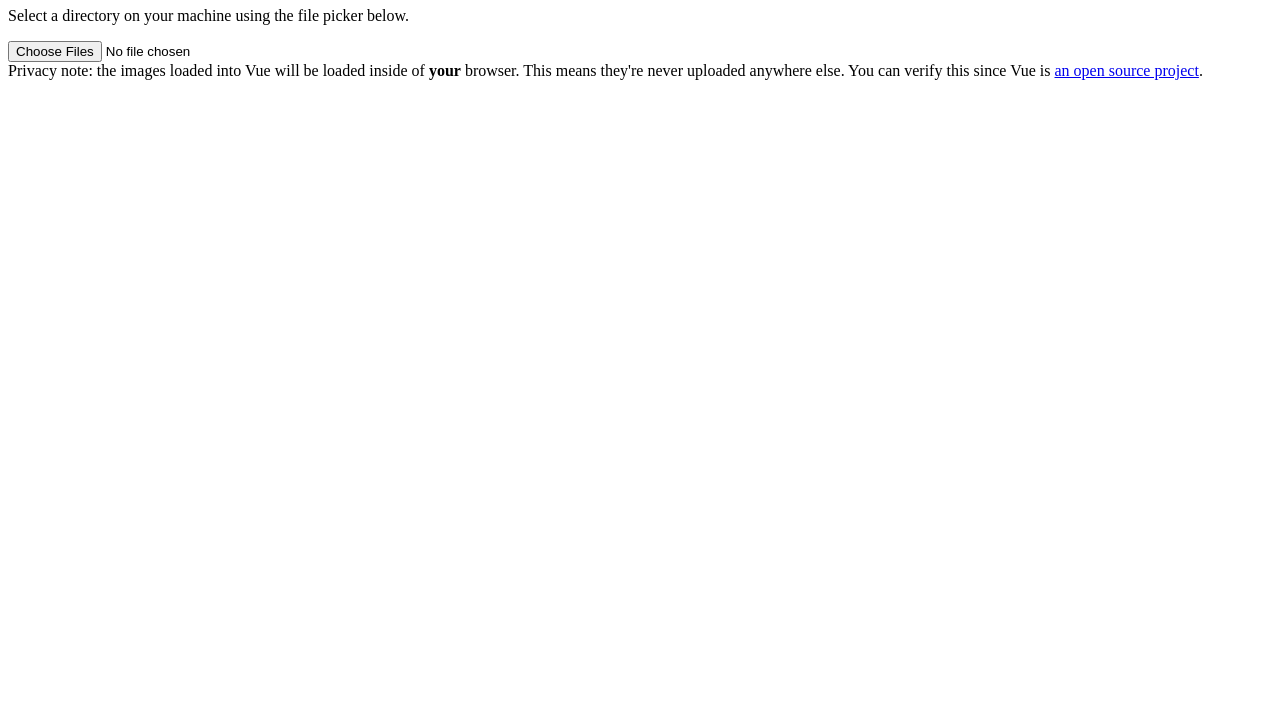
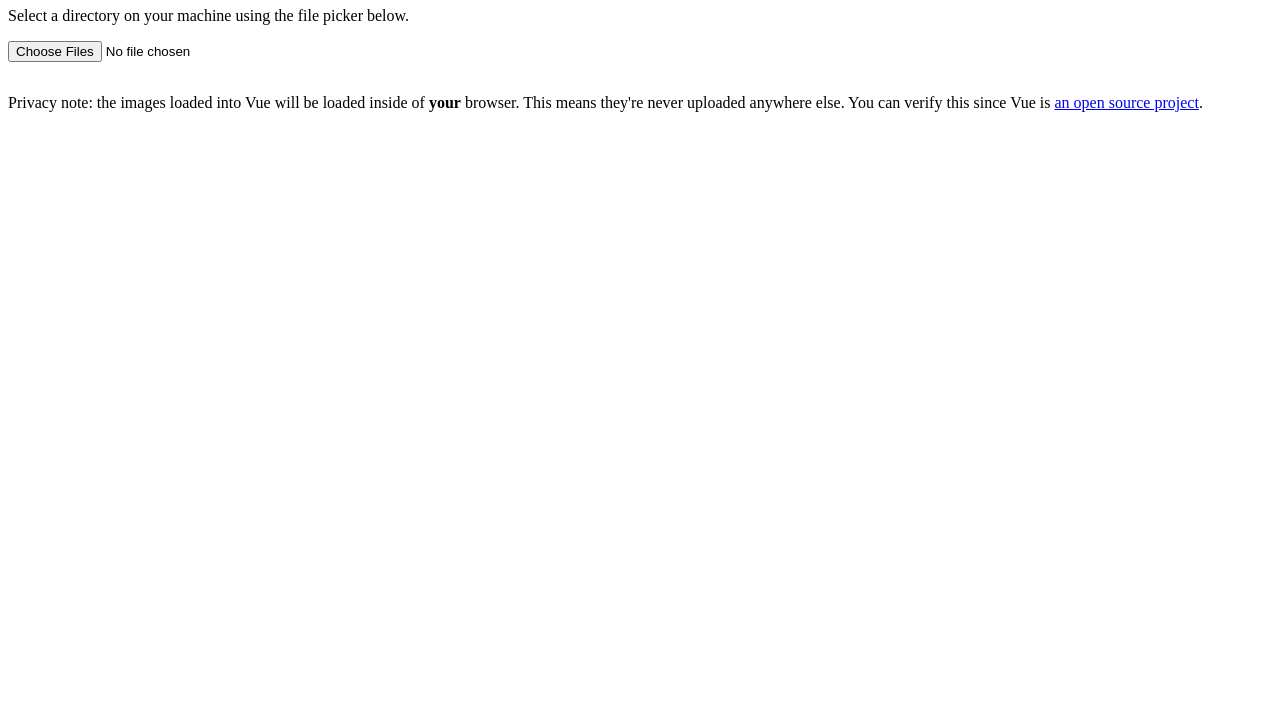
Before and after one commit to olivierlacan/vue, a plain HTML site: page index.html in a window 1280 px wide. Shown: the part 73-800 px from the top of the page. Drawn offline with Linux system fonts and the light colour scheme.

Commit message:
Style footer

```diff
--- a/index.html
+++ b/index.html
@@ -156,6 +156,10 @@
     .selected {
       border: 1px solid black;
     }
+
+    footer {
+      margin-top: 2em;
+    }
   </style>
 </head>
 <body>
```
